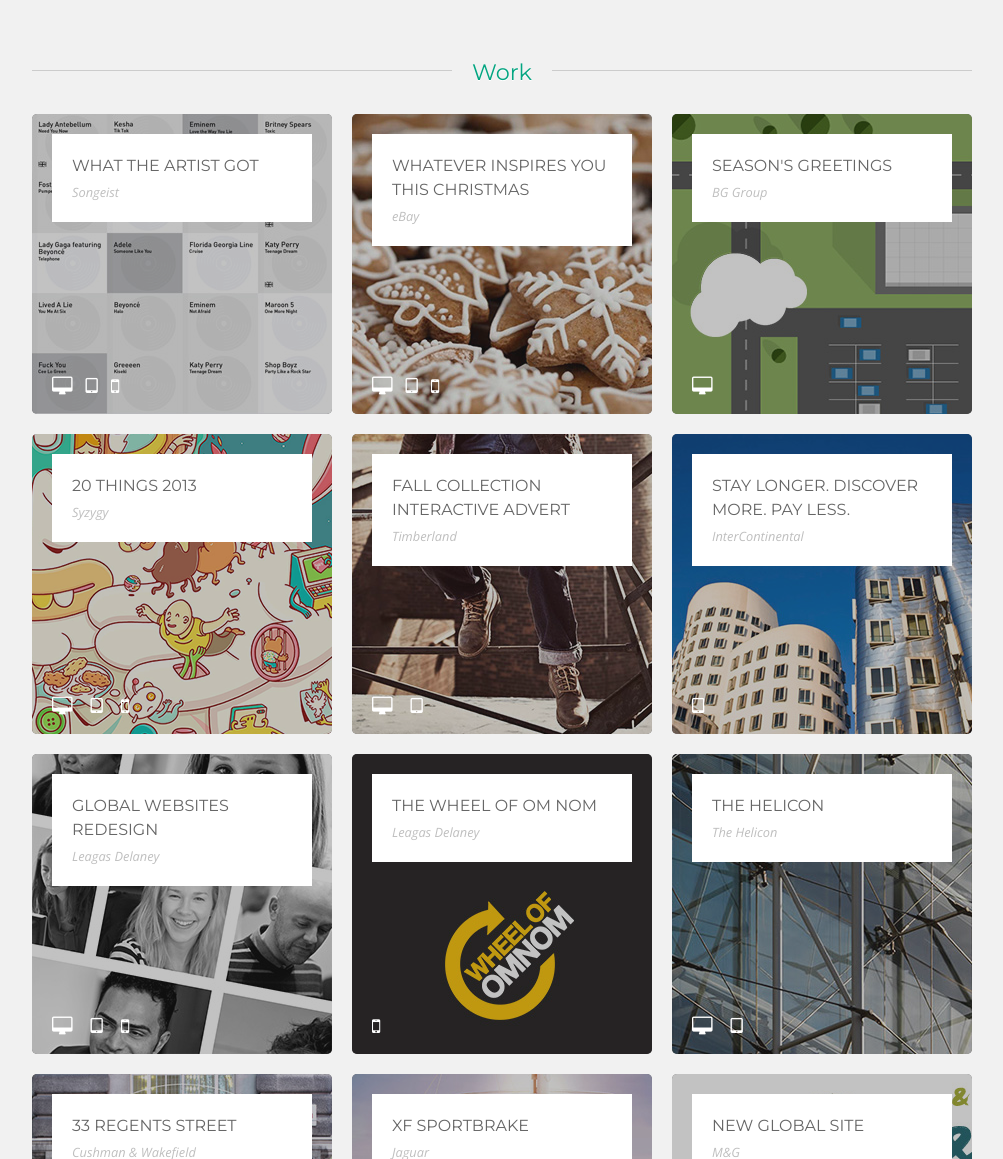
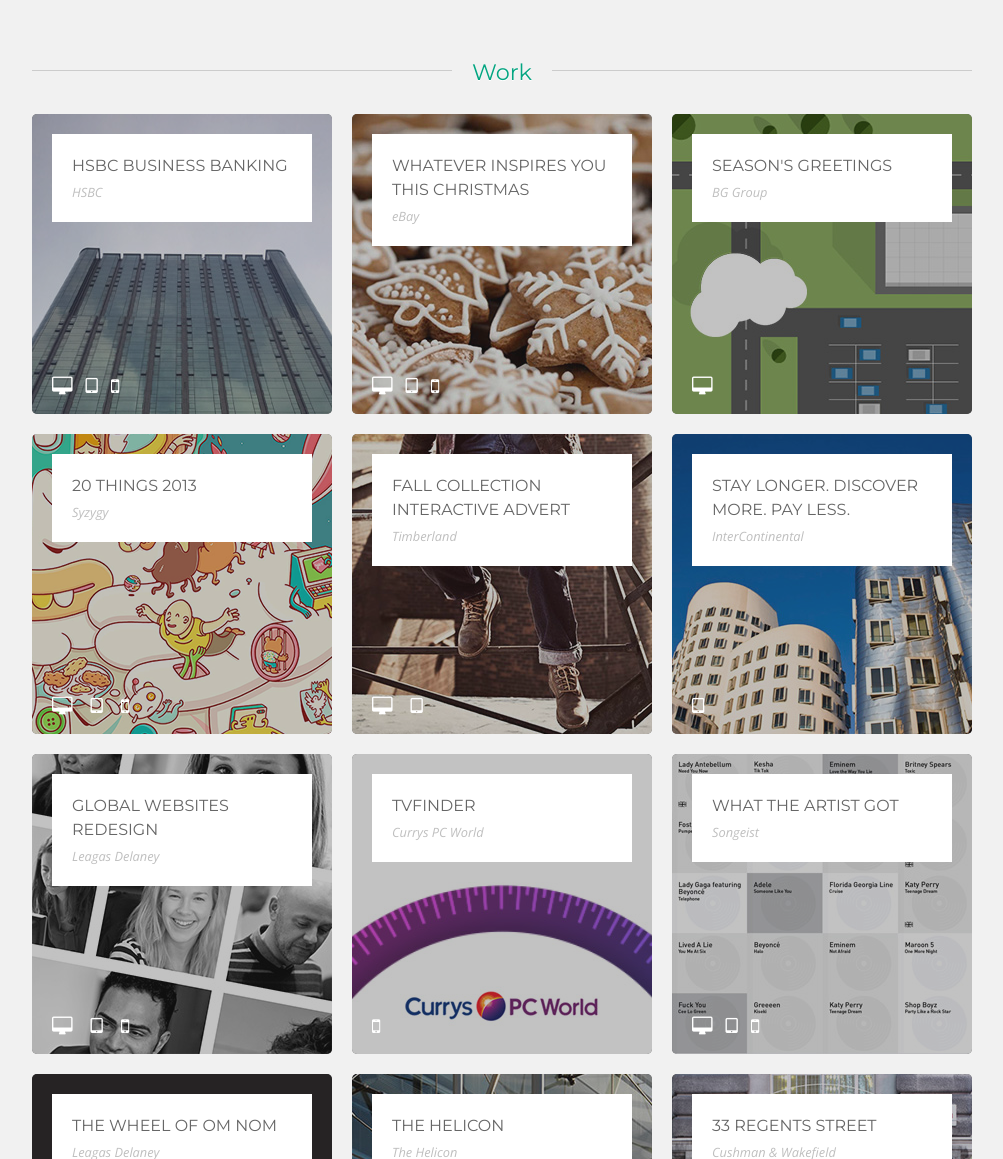
Before and after one commit to himWilde/kevin-wilde.co.uk, a website: page index.html in a window 1280 px wide. Shown: the part 141-1300 px from the top of the page, without its empty margins (138-1141 px from the left). Drawn offline with nearby package versions, Linux system fonts and the light colour scheme.

Commit message:
new layout and additional projects

```diff
--- a/index.html
+++ b/index.html
@@ -28,14 +28,14 @@
             <section class="thumbnails">
                 <div class="thumb">
                     <div class="description">
-                        <p>What the artist got</p>
-                        <p class="client">Songeist</p>
+                        <p>HSBC Business Banking</p>
+                        <p class="client">HSBC</p>
                     </div>
                     <i class="fa fa-search" data-href="data/data.json"></i>
                     <ul class="devices">
                         <li class="fa fa-desktop"></li><li class="fa fa-tablet"></li><li class="fa fa-mobile"></li>
                     </ul>
-                    <img src="img/work/thumb_wtag.jpg" alt="">
+                    <img src="img/work/thumb_hsbc.jpg" alt="">
                 </div>
                 <div class="thumb">
                     <div class="description">
@@ -107,6 +107,28 @@
                         <li class="fa fa-mobile"></li>
                     </ul>
                     <img src="img/work/thumb_leagas.jpg" alt="">
+                </div>
+                <div class="thumb">
+                    <div class="description">
+                        <p>TVFinder</p>
+                        <p class="client">Currys PC World</p>
+                    </div>
+                    <i class="fa fa-search" data-href="data/data.json"></i>
+                    <ul class="devices">
+                        <li class="fa fa-mobile"></li>
+                    </ul>
+                    <img src="img/work/thumb_tvfinder.jpg" alt="">
+                </div>
+                <div class="thumb">
+                    <div class="description">
+                        <p>What the artist got</p>
+                        <p class="client">Songeist</p>
+                    </div>
+                    <i class="fa fa-search" data-href="data/data.json"></i>
+                    <ul class="devices">
+                        <li class="fa fa-desktop"></li><li class="fa fa-tablet"></li><li class="fa fa-mobile"></li>
+                    </ul>
+                    <img src="img/work/thumb_wtag.jpg" alt="">
                 </div>
                 <div class="thumb">
                     <div class="description">
```
Also changed, not shown: data/data.json (+37 -7 lines), img/work/img_hsbc01.jpg (added), img/work/img_hsbc02.jpg (added), img/work/img_hsbc03.jpg (added), img/work/img_tvfinder01.jpg (added), img/work/img_tvfinder02.jpg (added), img/work/img_tvfinder03.jpg (added), img/work/thumb_hsbc.jpg (added), img/work/thumb_tvfinder.jpg (added).
